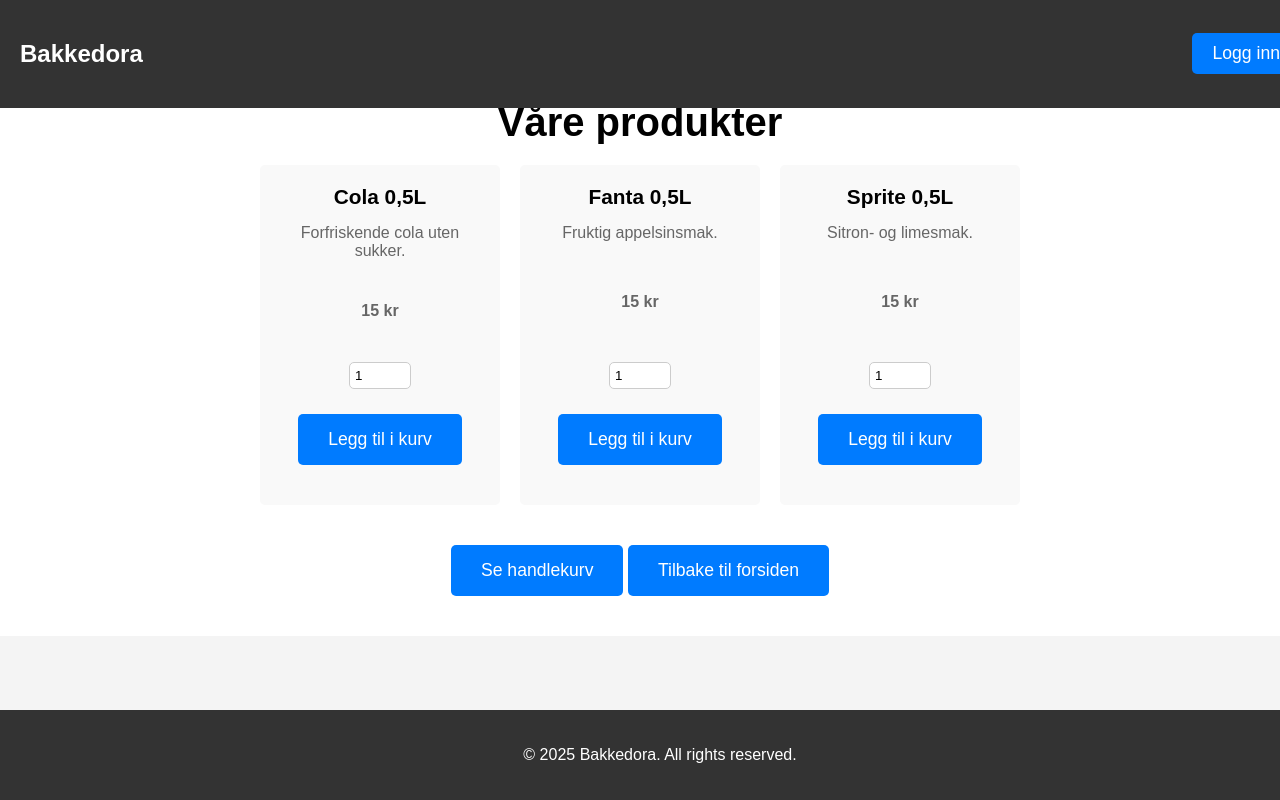
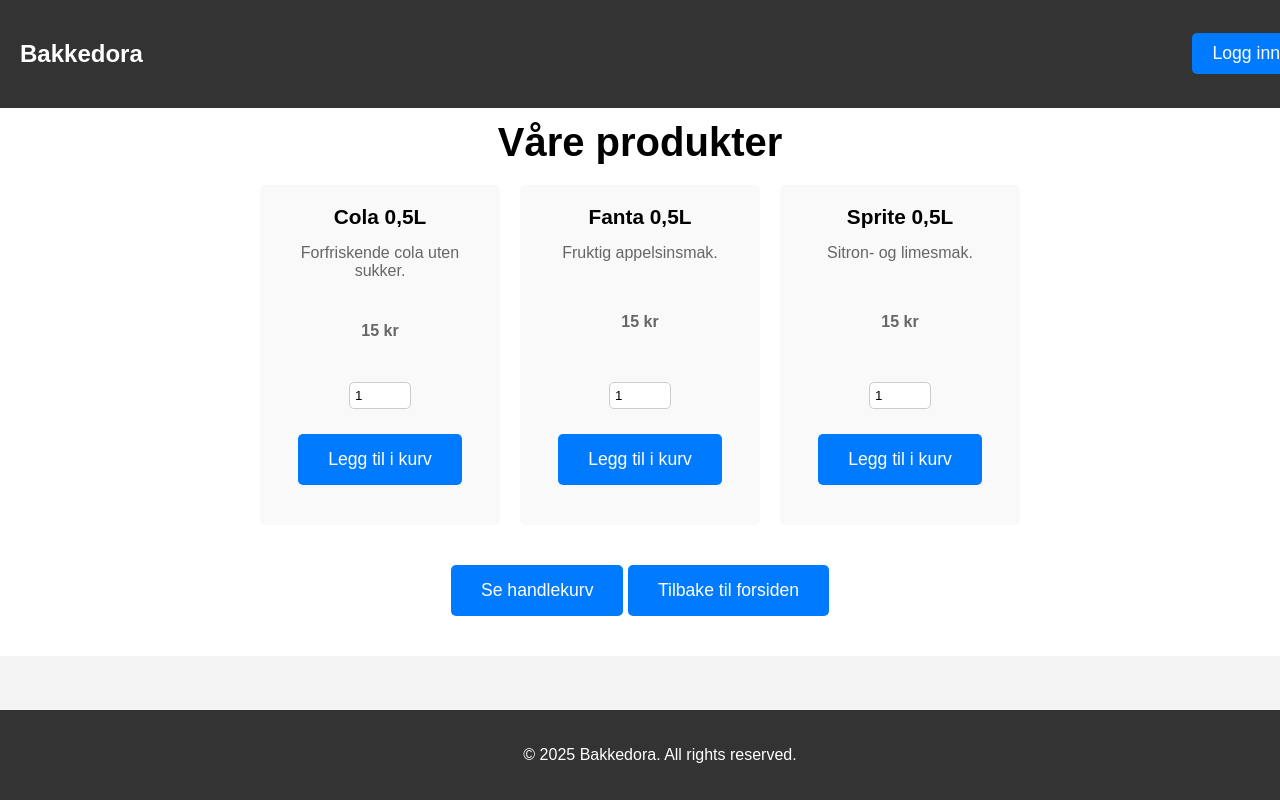
Before and after one commit to SanderCBraathen/arsoppgave, a Flask app: page /shop in a window 1280 px wide. Run offline with Flask 3, Linux system fonts and the light colour scheme.

Commit message:
fixed the spacing on shop.html

```diff
--- a/static/style.css
+++ b/static/style.css
@@ -135,5 +135,7 @@ button.cta-button {
     cursor: pointer;
 }
 .shop {
-    padding-top: 20px; /* Additional padding for better spacing */
+    padding-top: 60px; /* Increased padding for better spacing */
+    padding: 40px;
+    background-color: #fff;
 }
```
Also changed, not shown: other_files/dokumentasjon.md (+4 -0 lines).
